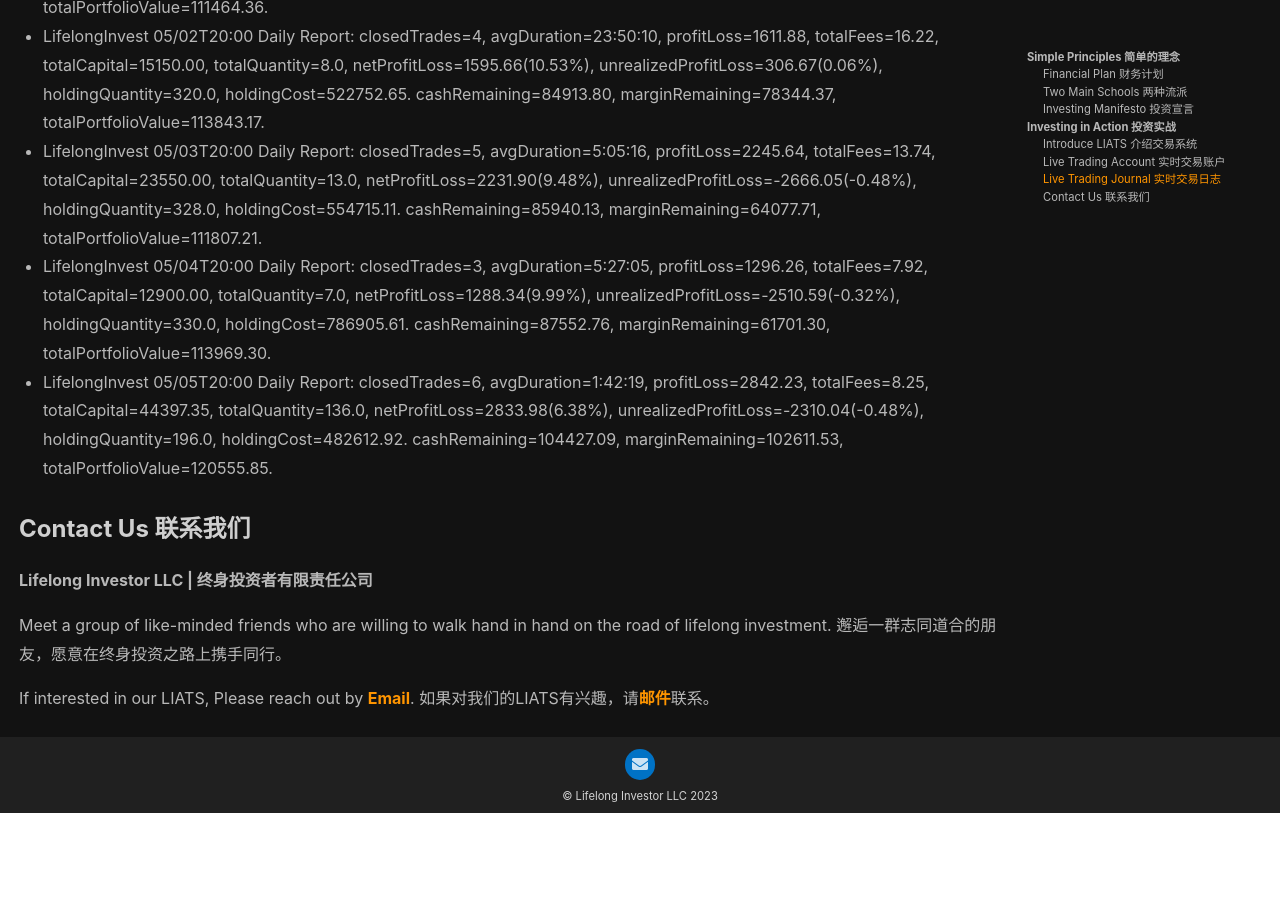
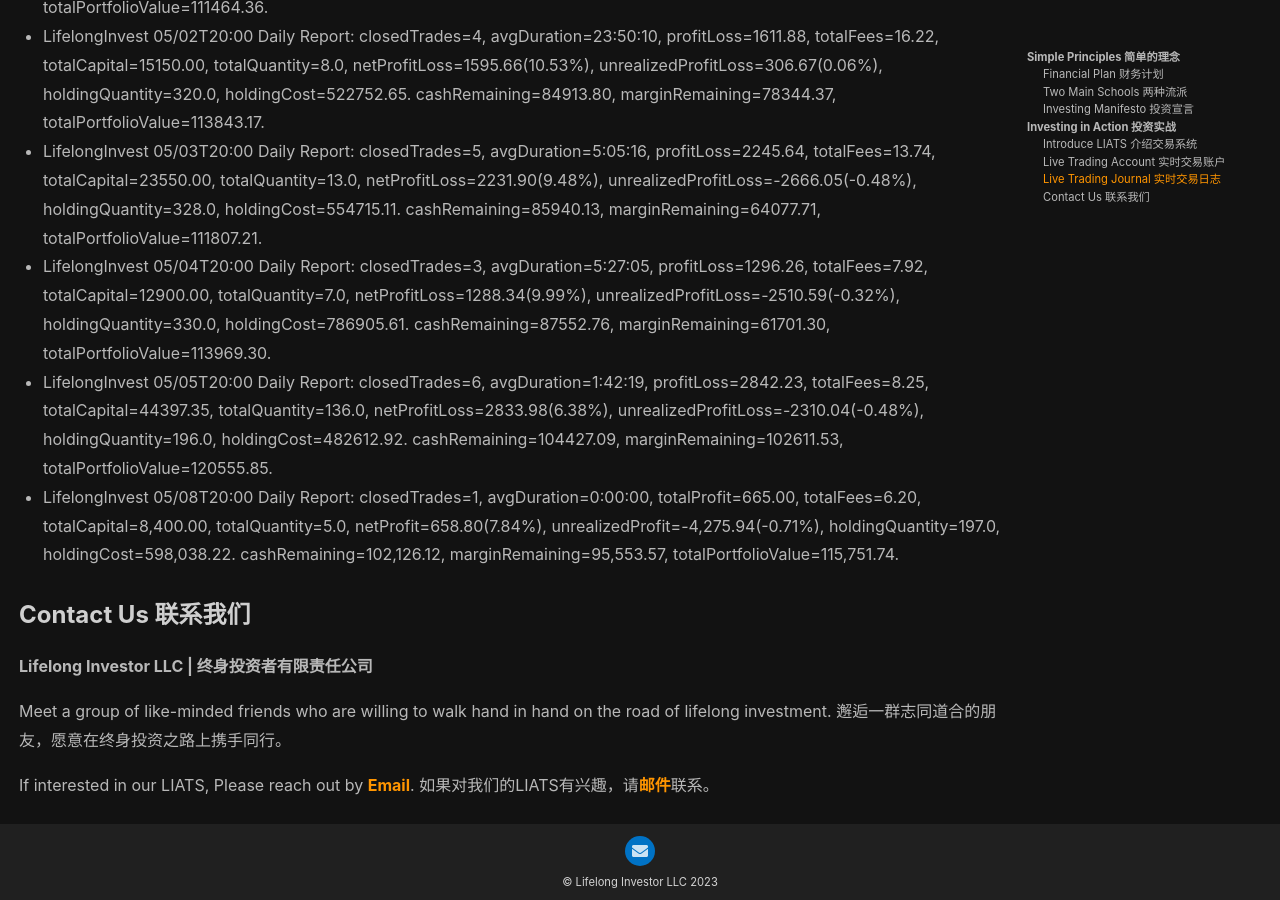
Before and after one commit to lifelonginvestorllc/lifelonginvestorllc.github.io, a Jekyll site: the page built from index.md, in a window 1280 px wide and 900 px high, scrolled down 5675 px. Built offline with Jekyll 4.4.1, drawn with Linux system fonts in a browser that asks for light colours; nearby versions of some CDN libraries; before the commit the page ends 6488 px from its top, so only the background shows below that.

Commit message:
Update index.md

```diff
--- a/index.md
+++ b/index.md
@@ -127,28 +127,28 @@
 {
   "type": "line",
   "data": {
-    "labels": ["4/3/23", "4/4/23", "4/5/23", "4/6/23", "4/7/23", "4/8/23", "4/9/23", "4/10/23", "4/11/23", "4/12/23", "4/13/23", "4/14/23", "4/15/23", "4/16/23", "4/17/23", "4/18/23", "4/19/23", "4/20/23", "4/21/23", "4/22/23", "4/23/23", "4/24/23", "4/25/23", "4/26/23", "4/27/23", "4/28/23", "5/1/23", "5/2/23", "5/3/23", "5/4/23", "5/5/23"],
+    "labels": ["4/3/23", "4/4/23", "4/5/23", "4/6/23", "4/7/23", "4/8/23", "4/9/23", "4/10/23", "4/11/23", "4/12/23", "4/13/23", "4/14/23", "4/15/23", "4/16/23", "4/17/23", "4/18/23", "4/19/23", "4/20/23", "4/21/23", "4/22/23", "4/23/23", "4/24/23", "4/25/23", "4/26/23", "4/27/23", "4/28/23", "5/1/23", "5/2/23", "5/3/23", "5/4/23", "5/5/23", "5/8/23"],
     "datasets": [
       {
         "label": "Principal (本金)",
         "lineTension": 0.3,
         "borderColor": "blue",
         "pointRadius": 3,
-        "data": [1, 1, 1, 2, 2.1, 2.1, 2.1, 2.1, 5, 5, 5, 5, 5, 5, 5, 5, 5, 5, 5, 5, 5, 5, 5, 5, 10, 10, 10, 10, 10, 10, 10]
+        "data": [1, 1, 1, 2, 2.1, 2.1, 2.1, 2.1, 5, 5, 5, 5, 5, 5, 5, 5, 5, 5, 5, 5, 5, 5, 5, 5, 10, 10, 10, 10, 10, 10, 10, 10]
       },
       {
         "label": "Total Asset including unrealized P&L (总资产包含未实现损益)",
         "borderColor": "gold",
         "lineTension": 0.3,
         "pointRadius": 3,
-        "data": [1, 1.01, 0.94, 1.98, 2.21, 2.21, 2.21, 2.16, 5.03, 5.07, 5.22, 5.06, 5.02, 4.95, 4.70, 4.65, 4.36, 4.85, 4.83, 4.83, 4.89, 5.49, 5.51, 5.28, 10.92, 11.32, 11.15, 11.38, 11.18, 11.40, 12.06]
+        "data": [1, 1.01, 0.94, 1.98, 2.21, 2.21, 2.21, 2.16, 5.03, 5.07, 5.22, 5.06, 5.02, 4.95, 4.70, 4.65, 4.36, 4.85, 4.83, 4.83, 4.89, 5.49, 5.51, 5.28, 10.92, 11.32, 11.15, 11.38, 11.18, 11.40, 12.06, 11.68]
       },
       {
         "label": "Benchmark (SPY)",
         "borderColor": "#F62217",
         "lineTension": 0.3,
         "pointRadius": 3,
-        "data": [1.0, 0.99, 0.99, 2.1, 2.1, 2.1, 2.1, 2.1, 5.0, 4.98, 5.04, 5.03, 5.03, 5.03, 5.05, 5.05, 5.05, 5.02, 5.03, 5.03, 5.03, 5.03, 4.95, 4.93, 10.03, 10.11, 10.10, 9.99, 9.92, 9.85, 10.03]
+        "data": [1.0, 0.99, 0.99, 2.1, 2.1, 2.1, 2.1, 2.1, 5.0, 4.98, 5.04, 5.03, 5.03, 5.03, 5.05, 5.05, 5.05, 5.02, 5.03, 5.03, 5.03, 5.03, 4.95, 4.93, 10.03, 10.11, 10.10, 9.99, 9.92, 9.85, 10.03, 10.03]
       }
     ]
   },
@@ -216,6 +216,7 @@
 - LifelongInvest 05/03T20:00 Daily Report: closedTrades=5, avgDuration=5:05:16, profitLoss=2245.64, totalFees=13.74, totalCapital=23550.00, totalQuantity=13.0, netProfitLoss=2231.90(9.48%), unrealizedProfitLoss=-2666.05(-0.48%), holdingQuantity=328.0, holdingCost=554715.11. cashRemaining=85940.13, marginRemaining=64077.71, totalPortfolioValue=111807.21.
 - LifelongInvest 05/04T20:00 Daily Report: closedTrades=3, avgDuration=5:27:05, profitLoss=1296.26, totalFees=7.92, totalCapital=12900.00, totalQuantity=7.0, netProfitLoss=1288.34(9.99%), unrealizedProfitLoss=-2510.59(-0.32%), holdingQuantity=330.0, holdingCost=786905.61. cashRemaining=87552.76, marginRemaining=61701.30, totalPortfolioValue=113969.30.
 - LifelongInvest 05/05T20:00 Daily Report: closedTrades=6, avgDuration=1:42:19, profitLoss=2842.23, totalFees=8.25, totalCapital=44397.35, totalQuantity=136.0, netProfitLoss=2833.98(6.38%), unrealizedProfitLoss=-2310.04(-0.48%), holdingQuantity=196.0, holdingCost=482612.92. cashRemaining=104427.09, marginRemaining=102611.53, totalPortfolioValue=120555.85.
+- LifelongInvest 05/08T20:00 Daily Report: closedTrades=1, avgDuration=0:00:00, totalProfit=665.00, totalFees=6.20, totalCapital=8,400.00, totalQuantity=5.0, netProfit=658.80(7.84%), unrealizedProfit=-4,275.94(-0.71%), holdingQuantity=197.0, holdingCost=598,038.22. cashRemaining=102,126.12, marginRemaining=95,553.57, totalPortfolioValue=115,751.74.
 
 ### Contact Us 联系我们
 
```
